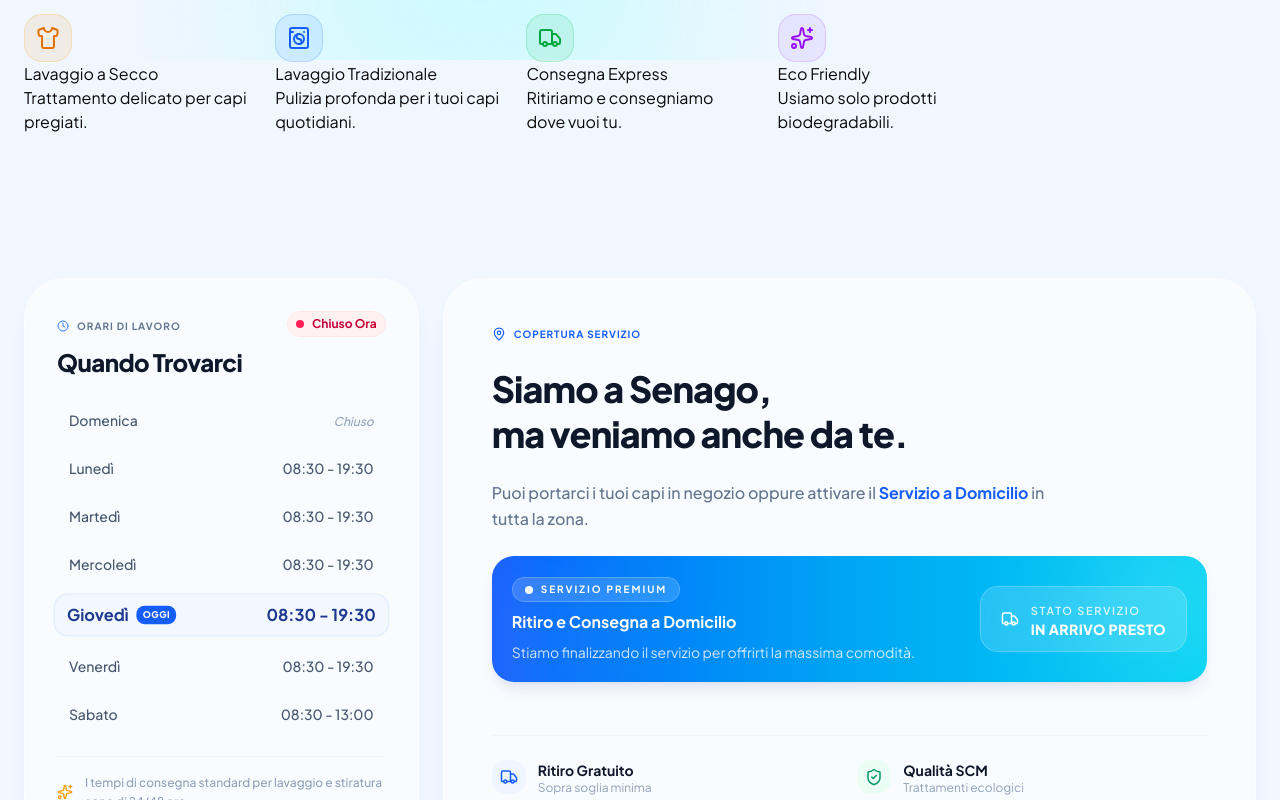
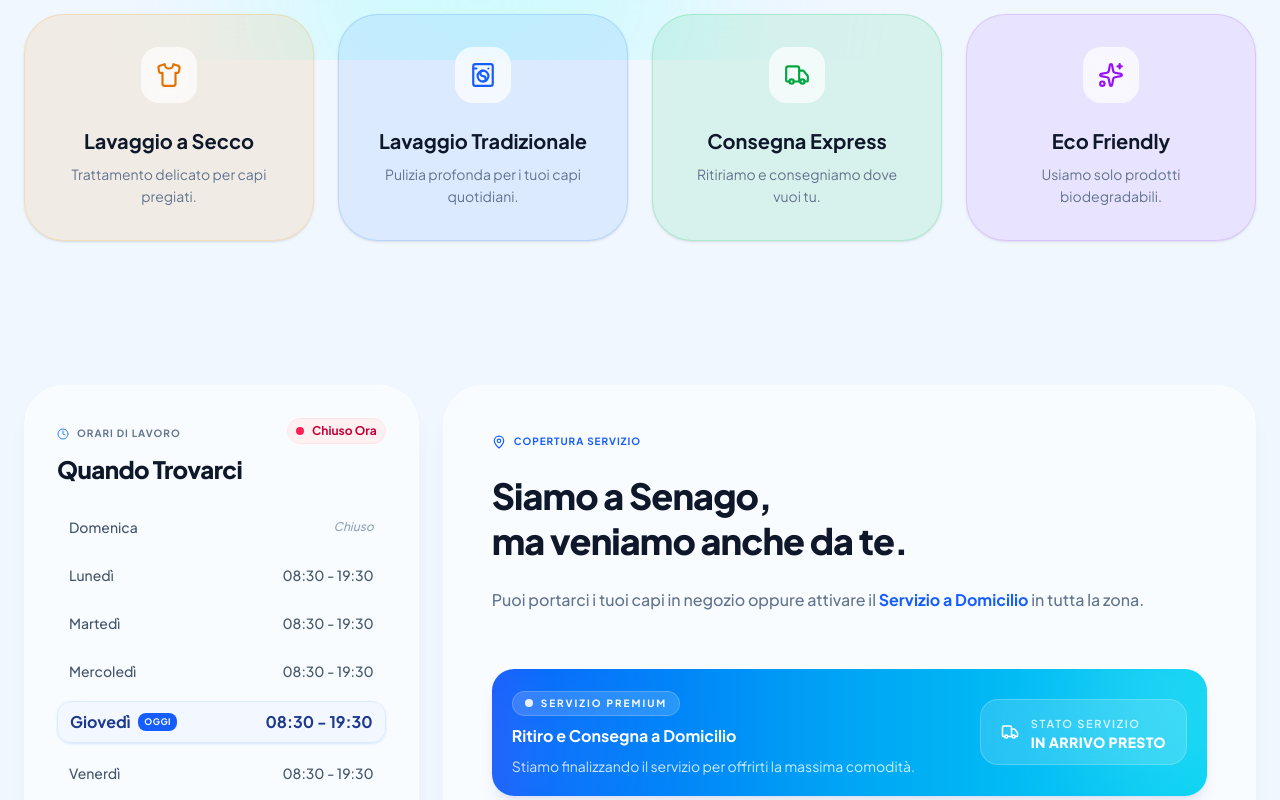
Before and after one commit to ZanderCof/lavanderia-smc, a Next.js app: page / in a window 1280 px wide. Shown: the part 740-1540 px from the top of the page. Built offline with nearby package versions, Linux system fonts and the light colour scheme.

Commit message:
fix bento

```diff
--- a/components/homepage/sections/BusinessHours.tsx
+++ b/components/homepage/sections/BusinessHours.tsx
@@ -1,13 +1,22 @@
 import OpenStatus from "@/components/ui/OpenStatus";
 import { Clock, Sparkles } from "lucide-react";
 import { OP_HOURS, WEEK_DAYS } from "@/lib/constants/business-hours";
+import { useEffect, useState } from "react";
 
 export function BusinessHours() {
+  const cardClass = "bg-white/60 backdrop-blur-xl border border-white/40 rounded-[2.5rem] shadow-xl shadow-blue-900/5";
+
+  const [now, setNow] = useState<number | null>(null);
+
+  useEffect(() => {
+    setNow(new Date().getDay())
+  }, []);
+
   return (
-    <div className=" bg-white/60 backdrop-blur-xl border border-white/40 rounded-[2.5rem] p-8 shadow-xl shadow-blue-900/5 max-w-md w-full mx-auto lg:mx-0 mb-10 lg:mb-0">
+    <div className={`${cardClass} p-8 max-w-md w-full mx-auto lg:mx-0 mb-10 lg:mb-0`}>
 
       {/* HEADER */}
-      <div className="flex justify-between items-start mb-6">
+      <div className="flex justify-between items-start gap-4 mb-6">
         <div className="space-y-3 pt-2">
           <div className="flex items-center gap-2 text-slate-500 font-bold uppercase tracking-widest text-[10px]">
             <Clock size={12} className="text-blue-500" />
@@ -28,29 +37,27 @@ export function BusinessHours() {
         {WEEK_DAYS.map((name, index) => {
 
           const hours = OP_HOURS[index as keyof typeof OP_HOURS];
-          const now = new Date();
-          const isToday = now.getDay() === index;
+          const isToday = now === index;
 
           return (
             <div
               key={name}
               className={`flex justify-between items-center py-2 px-3 rounded-xl transition-all ${isToday
-                  ? "bg-blue-50/70 border border-blue-100 text-blue-900 font-bold scale-[1.02]"
+                ? "bg-blue-50/70 border border-blue-100 text-blue-900 font-bold shadow-sm shadow-blue-200/50"
                 : "text-slate-600 font-medium text-sm"
                 }`}
             >
               <div className="flex items-center gap-2">
                 {name}
                 {isToday && (
-                  <span className="text-[9px] bg-blue-600 text-white font-black px-1.5 py-0.5 rounded-md uppercase tracking-wider">
+                  <span className="text-[9px] bg-blue-600 text-white font-bold px-1.5 py-0.5 rounded-md uppercase tracking-wider">
                     Oggi
                   </span>
                 )}
               </div>
 
-              <div className="text-right">
               {hours ? (
-                  <span>
+                <span className="text-right block">
                   {hours.open} - {hours.close}
                 </span>
               ) : (
@@ -59,13 +66,12 @@ export function BusinessHours() {
                 </span>
               )}
             </div>
-            </div>
           );
         })}
       </div>
 
       {/* FOOTER */}
-      <div className="mt-6 pt-4 border-t border-slate-100 flex items-center gap-3 text-xs text-slate-400 leading-relaxed font-medium">
+      <div className="mt-8 pt-5 border-t border-slate-100 flex items-center gap-3 text-xs text-slate-400 leading-relaxed font-medium">
         <Sparkles size={16} className="text-amber-500 shrink-0" />
         <p>
           I tempi di consegna standard per lavaggio e stiratura sono di 24/48 ore.
--- a/components/homepage/sections/FeaturesBento.tsx
+++ b/components/homepage/sections/FeaturesBento.tsx
@@ -1,26 +1,66 @@
 "use client";
+
 import { motion } from "framer-motion";
 import { HOMEPAGE_FEATURES } from "@/lib/constants/homepage";
-
 
 export function FeaturesBento() {
   return (
     <section className="py-12 md:py-24 px-4 md:px-6">
       <div className="max-w-7xl mx-auto">
-        <div className="grid grid-cols-1 md:grid-cols-2 lg:grid-cols-5 gap-4 md:gap-6">
-          {HOMEPAGE_FEATURES.map((f) => {
+        <div className="grid grid-cols-1 md:grid-cols-2 lg:grid-cols-4 gap-6">
+          {HOMEPAGE_FEATURES.map((f, i) => {
             const Icon = f.icon;
 
             return (
-              <motion.div key={f.title}>
+              <motion.div
+                key={f.title}
+                initial={{ opacity: 0, y: 24 }}
+                whileInView={{ opacity: 1, y: 0 }}
+                viewport={{ once: true }}
+                transition={{ delay: i * 0.1 }}
+                whileHover={{
+                  y: -6,
+                }}
+                className={`
+                  p-8
+                  rounded-[2.5rem]
+                  border
+                  shadow-sm
+                  hover:shadow-xl
+                  transition-all
+                  duration-300X
+                  group
+                  max-w-sm w-full mx-auto
+                  text-center
+                  ${f.cardColor}
+                `}
+              >
                 <div
-                  className={`w-12 h-12 ${f.cardColor} border rounded-2xl flex items-center justify-center`}
+                  className={`
+                    w-14 h-14
+                    bg-white/70
+                    rounded-2xl
+                    flex items-center justify-center
+                    mx-auto mb-6
+                    backdrop-blur-sm
+                    group-hover:scale-110
+                    transition-transform
+                    duration-100
+                  `}
                 >
-                  <Icon className={f.iconColor} size={24} />
+                  <Icon
+                    className={f.iconColor}
+                    size={26}
+                  />
                 </div>
 
-                <h3>{f.title}</h3>
-                <p>{f.description}</p>
+                <h3 className="text-xl font-bold text-slate-900 mb-2 justify-center">
+                  {f.title}
+                </h3>
+
+                <p className="text-slate-500 text-sm leading-relaxed justify-center">
+                  {f.description}
+                </p>
               </motion.div>
             );
           })}
--- a/components/homepage/sections/ServiceCoverageSection.tsx
+++ b/components/homepage/sections/ServiceCoverageSection.tsx
@@ -26,7 +26,7 @@ export function ServiceCoverageSection() {
                   Siamo a Senago, <br />ma veniamo anche da te.
                 </h3>
 
-                <p className="text-slate-500 max-w-xl leading-relaxed font-medium">
+                <p className="text-slate-500 max-w-max leading-relaxed font-medium pb-8">
                   Puoi portarci i tuoi capi in negozio oppure attivare il{" "}
                   <span className="text-blue-600 font-bold">
                     Servizio a Domicilio
@@ -35,14 +35,14 @@ export function ServiceCoverageSection() {
                 </p>
 
                 {/* 🚀 PREMIUM BANNER */}
-                <div className="relative overflow-hidden rounded-3xl bg-gradient-to-r from-blue-600 via-sky-500 to-cyan-400 p-5 shadow-lg shadow-blue-900/10">
+                <div className="relative overflow-hidden rounded-3xl bg-linear-to-r from-blue-600 via-sky-500 to-cyan-400 p-5 shadow-lg shadow-blue-900/10 ">
 
                   <div className="absolute -top-10 -right-10 w-40 h-40 bg-white/20 rounded-full blur-3xl" />
                   <div className="absolute -bottom-10 -left-10 w-40 h-40 bg-white/10 rounded-full blur-3xl" />
 
                   <div className="relative flex flex-col sm:flex-row items-start sm:items-center justify-between gap-4">
 
-                    <div className="space-y-2">
+                    <div className="space-y-2 items-center">
                       <div className="inline-flex items-center gap-2 rounded-full bg-white/15 px-3 py-1 text-[10px] font-bold uppercase tracking-[0.2em] text-white border border-white/20">
                         <span className="w-2 h-2 rounded-full bg-white animate-pulse" />
                         Servizio Premium
@@ -77,9 +77,9 @@ export function ServiceCoverageSection() {
                 </div>
               </div>
 
-              <div className="grid grid-cols-1 sm:grid-cols-2 gap-4 mt-8 pt-6 border-t border-slate-100">
+              <div className="grid grid-cols-1 sm:grid-cols-2 gap-4 border-t border-slate-100">
 
-                <div className="flex items-start gap-3">
+                <div className="flex items-start justify-center gap-3 ">
                   <div className="p-2 bg-blue-50 text-blue-600 rounded-xl">
                     <Truck size={18} />
                   </div>
@@ -93,7 +93,7 @@ export function ServiceCoverageSection() {
                   </div>
                 </div>
 
-                <div className="flex items-start gap-3">
+                <div className="flex items-start justify-center gap-3">
                   <div className="p-2 bg-emerald-50 text-emerald-600 rounded-xl">
                     <ShieldCheck size={18} />
                   </div>
--- a/components/layout/Footer.tsx
+++ b/components/layout/Footer.tsx
@@ -54,7 +54,7 @@ export default function Footer() {
                 />
               </div>
 
-              <div className="relative w-[180px] h-8">
+              <div className="relative w-60 h-8">
                 <Image
                   src={nome_navbar}
                   fill
--- a/components/layout/Navbar.tsx
+++ b/components/layout/Navbar.tsx
@@ -32,11 +32,11 @@ export default function Navbar() {
     <header
       className={`fixed top-0 left-0 right-0 z-50 transition-all duration-700 ease-out ${isScrolled
         ? "pt-3 pb-0"
-        : "pt-6 pb-0"
+        : "pt-5 pb-0"
         }`}
     >
       <nav
-        className={`mx-auto max-w-6xl transition-all duration-200 ease-out px-4 ${isScrolled
+        className={`mx-auto max-w-7xl transition-all duration-200 ease-out px-4 ${isScrolled
           ? "bg-white/45 backdrop-blur-xl backdrop-saturate-150 rounded-full shadow-lg shadow-black/5"
           : ""
           }`}
@@ -64,7 +64,7 @@ export default function Navbar() {
 
             {/* TESTO LOGO */}
             <div className="flex flex-col justify-center min-w-0 leading-none">
-              <div className="relative min-w-11 sm:w-50 h-9">
+              <div className="relative min-w-11 sm:w-60 h-9">
                 <Image
                   src={nome_navbar}
                   alt="Lavasecco SCM"
--- a/components/ui/OpenStatus.tsx
+++ b/components/ui/OpenStatus.tsx
@@ -6,7 +6,7 @@ import { OP_HOURS } from "@/lib/constants/business-hours";
 
 
 export default function OpenStatus() {
-  const [isOpen, setIsOpen] = useState(false);
+  const [isOpen, setIsOpen] = useState<boolean | null>(null);
 
   const scrollToHours = () => {
     document
@@ -29,15 +29,15 @@ export default function OpenStatus() {
         return;
       }
 
-      const currentTime = now.getHours() * 100 + now.getMinutes();
+      const currentMinute = now.getHours() * 60 + now.getMinutes();
 
       const [openH, openM] = todayHours.open.split(":").map(Number);
       const [closeH, closeM] = todayHours.close.split(":").map(Number);
 
-      const openTime = openH * 100 + openM;
-      const closeTime = closeH * 100 + closeM;
+      const openMinutes = openH * 60 + openM;
+      const closeMinutes = closeH * 60 + closeM;
 
-      setIsOpen(currentTime >= openTime && currentTime <= closeTime);
+      setIsOpen(currentMinute >= openMinutes && currentMinute <= closeMinutes);
     };
 
     checkOpenStatus();
@@ -46,10 +46,15 @@ export default function OpenStatus() {
     return () => clearInterval(interval);
   }, []);
 
+  if (isOpen === null) return null;
+
   return (
     <AnimatePresence mode="wait">
       {isOpen ? (
         <motion.div
+          initial={{ opacity: 0, scale: 0.9 }}
+          animate={{ opacity: 1, scale: 1 }}
+          exit={{ opacity: 0, scale: 0.9 }}
           key="open"
           onClick={scrollToHours}
           whileHover={{ scale: 1.05 }}
```
Lines whose indentation alone changed are shown as unchanged.
